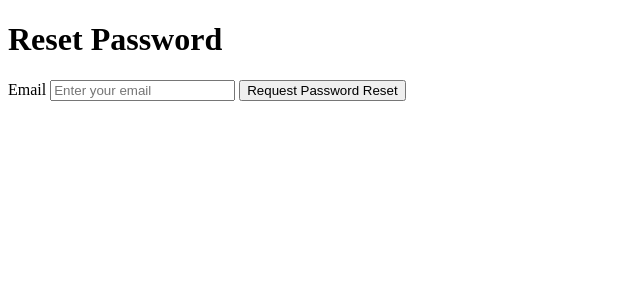
After one commit to ACKRONNE/ControlAlimenticio, a Flask app: page /reset_password in a window 1280 px wide. The commit adds this page. Shown: the top 300 px of the page, without its empty margins (0-640 px from the left). Run offline with Flask 3, Linux system fonts and the light colour scheme.

Commit message:
✨ FEAT: Recover Password

```diff
--- a/app.py
+++ b/app.py
@@ -1,6 +1,7 @@
 from flask import Flask
 from src.database.db import db
 from sqlalchemy import create_engine
+from flask_mail import Mail
 
 # Objetos de las rutas
 from src.routes.index import ind
@@ -35,3 +36,21 @@ db.init_app(app)
 app.register_blueprint(ind)
 app.register_blueprint(pac)
 app.register_blueprint(esp)
+
+
+mail = os.environ['MAIL_USERNAME']
+password = os.environ['MAIL_PASSWORD']
+default_sender = os.environ['MAIL_DEFAULT_SENDER']
+
+# Configuraci�n del correo
+app.config['MAIL_SERVER'] = 'smtp.gmail.com'
+app.config['MAIL_PORT'] = 587
+app.config['MAIL_USE_TLS'] = True
+app.config['MAIL_USERNAME'] = mail
+app.config['MAIL_PASSWORD'] = password
+app.config['MAIL_DEFAULT_SENDER'] = default_sender
+
+mail = Mail(app)
+
+if __name__ == '__main__':
+    app.run(debug=True)
--- a/src/routes/index.py
+++ b/src/routes/index.py
@@ -1,13 +1,33 @@
-from flask import Blueprint, render_template, request, session, redirect, url_for
-from werkzeug.security import check_password_hash
+from flask import Blueprint, render_template, request, session, redirect, url_for, flash
+from werkzeug.security import check_password_hash, generate_password_hash
 from src.database.db import db
-
+from itsdangerous import URLSafeTimedSerializer, SignatureExpired, BadTimeSignature
+from flask_mail import Mail, Message
+from flask import current_app as app
 
 # Entidades
 from src.models.models import Paciente, Especialista, Alimento, Comida, AC
 # //
 
 ind = Blueprint('index', __name__)
+
+# Configuración del correo
+def send_reset_email(user, email):
+    s = URLSafeTimedSerializer(app.config['SECRET_KEY'])
+    token = s.dumps(email, salt='email-confirm')
+    msg = Message('Password Reset Request', sender=app.config['MAIL_DEFAULT_SENDER'], recipients=[email])
+    link = url_for('index.reset_token', token=token, _external=True)
+    msg.body = f'''To reset your password, visit the following link:
+{link}
+
+If you did not make this request then simply ignore this email and no changes will be made.
+'''
+    mail = Mail(app)
+    try:
+        mail.send(msg)
+        app.logger.info(f'Password reset email sent to {email}')
+    except Exception as e:
+        app.logger.error(f'Failed to send email to {email}: {e}')
 
 # Pagina principal <
 @ind.route('/')
@@ -31,12 +51,6 @@ def login():
         # Check if the user exists in the database
         account = db.session.query(Paciente.id_paciente, Paciente.clave).filter(Paciente.correo == _correo).first()
 
-        # if account and check_password_hash(account.clave, _clave):
-        #     session['logueado'] = True
-        #     session['id'] = account.id_paciente
-        #     _id = session['id']
-
-        #     return redirect(url_for('paciente.inicio', id=_id))
         if account: # Temporal para hacer pruebas sin seguridad
             session['logueado'] = True
             session['id'] = account.id_paciente
@@ -48,11 +62,6 @@ def login():
         else:
             account = db.session.query(Especialista.id_espe, Especialista.clave).filter(Especialista.correo == _correo).first()
 
-            # if account and check_password_hash(account.clave, _clave):
-            #     session['logueado'] = True
-            #     session['id'] = account.id_empleado
-            #     _id = session['id']
-            #     return redirect(url_for('especialista.inicio', id=_id))
             if account: # Temporal para hacer pruebas sin seguridad
                 session['logueado'] = True
                 session['id'] = account.id_espe
@@ -83,5 +92,48 @@ def logout(id):
         return "Error 404, No se pudo cerrar la sesion"
 # // >
 
+# Recuperar contraseña <
+@ind.route('/reset_password', methods=['GET', 'POST'])
+def reset_request():
+    if request.method == 'POST':
+        email = request.form['email']
+        user = db.session.query(Paciente).filter_by(correo=email).first()
+        if user:
+            send_reset_email(user, email)
+            flash('An email has been sent with instructions to reset your password.', 'info')
+            return redirect(url_for('index.login'))
+        else:
+            flash('Email not found', 'danger')
+    return render_template('reset_request.html')
 
-# TODO: Falta recuperar contraseña
+@ind.route('/reset_password/<token>', methods=['GET', 'POST'])
+def reset_token(token):
+    s = URLSafeTimedSerializer(app.config['SECRET_KEY'])
+    try:
+        email = s.loads(token, salt='email-confirm', max_age=3600)
+    except (SignatureExpired, BadTimeSignature):
+        flash('The token is invalid or has expired', 'warning')
+        return redirect(url_for('index.reset_request'))
+
+    if request.method == 'POST':
+        password = request.form['password']
+        user = db.session.query(Paciente).filter_by(correo=email).first()
+        if user:
+            user.clave = generate_password_hash(password)
+            db.session.commit()
+            flash('Your password has been updated!', 'success')
+            return redirect(url_for('index.login'))
+    return render_template('reset_token.html')
+# // >
+
+# Test email route
+@ind.route('/test_email')
+def test_email():
+    msg = Message('Test Email', sender=app.config['MAIL_DEFAULT_SENDER'], recipients=['your_email@gmail.com'])
+    msg.body = 'This is a test email.'
+    mail = Mail(app)
+    try:
+        mail.send(msg)
+        return 'Test email sent successfully!'
+    except Exception as e:
+        return f'Failed to send test email: {e}'
--- a/templates/login.html
+++ b/templates/login.html
@@ -24,12 +24,12 @@
             <input type="password" placeholder="Password" name="ind-clave">
             </div>
 
-            <a href="/#"><small id="emailHelp" class="form-text text-muted">¿Olvidó su Contraseña?</small></a>
+            <a href="{{ url_for('index.reset_request') }}"><small id="emailHelp" class="form-text text-muted">¿Olvidó su Contraseña?</small></a>
             <small>¿No tienes una cuenta? <a href="{{ url_for('index.registro') }}">Registrese</a></small>
 
             <button type="submit">Iniciar Sesion</button>
         </form>
     </div>
-    <!-- // -->
+<!-- // -->
 
 {% endblock %}
--- /dev/null
+++ b/templates/reset_request.html
@@ -0,0 +1,12 @@
+{% extends 'layout.html' %}
+
+{% block title %}Reset Password{% endblock %}
+
+{% block body %}
+<h1>Reset Password</h1>
+<form action="{{ url_for('index.reset_request') }}" method="POST">
+    <label for="email">Email</label>
+    <input type="email" id="email" name="email" placeholder="Enter your email" required>
+    <button type="submit">Request Password Reset</button>
+</form>
+{% endblock %}
```
Also changed, not shown: templates/recover_password.html (deleted, +0 -11 lines), templates/reset_token.html (added, +12 -0 lines).
